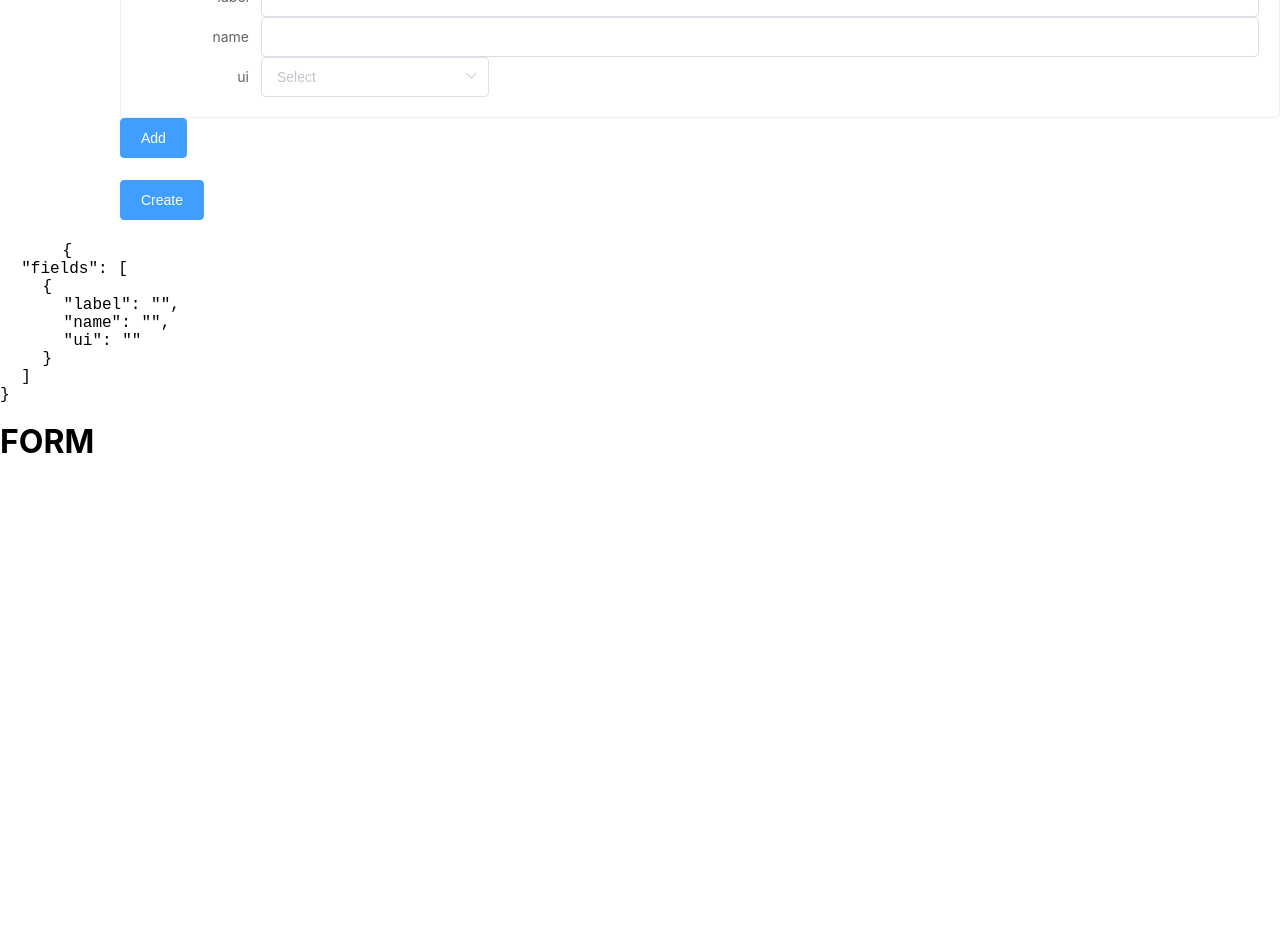
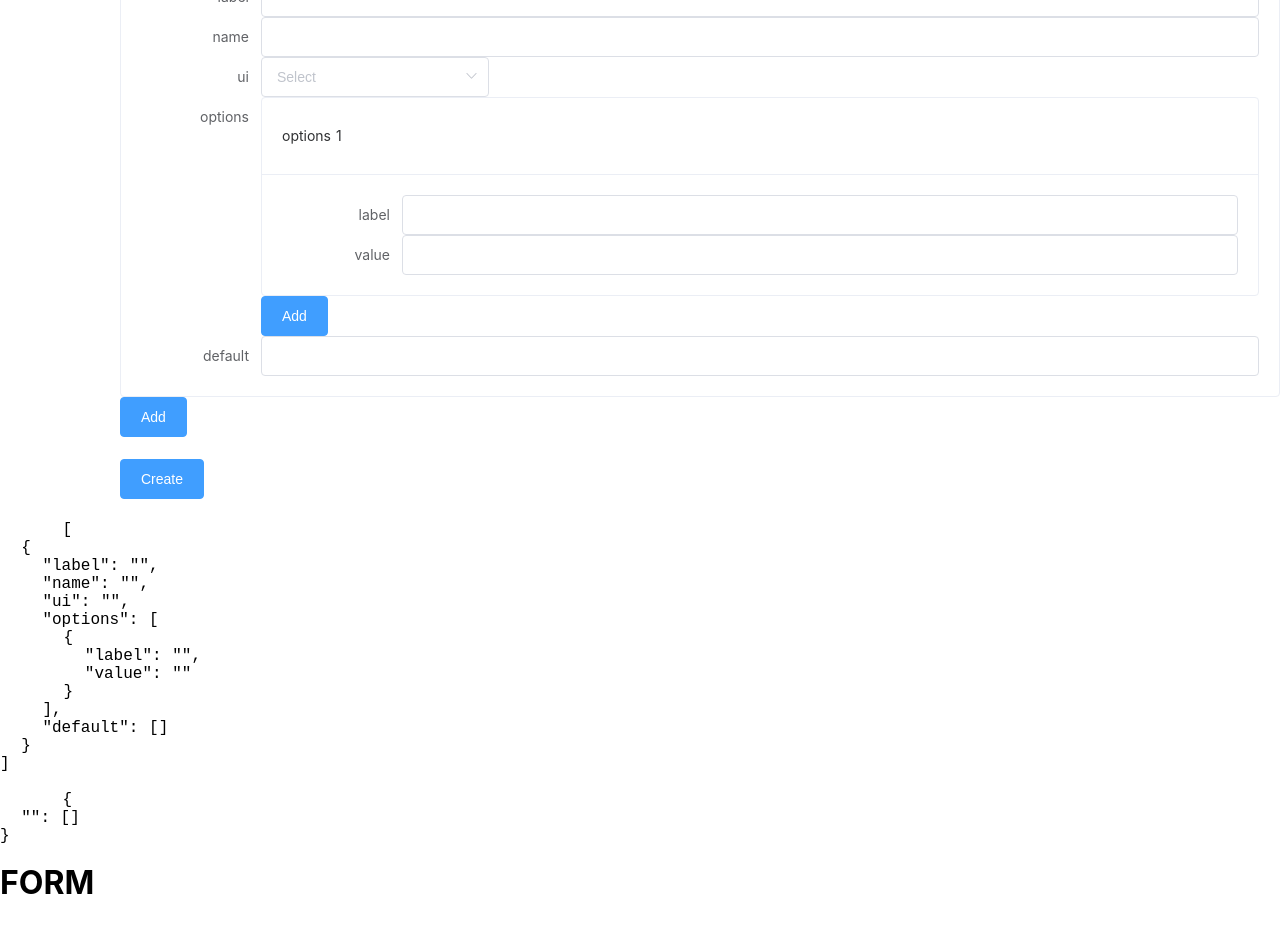
Before and after one commit to walter0331/nuxt-element-form-example, a Nuxt app: page /schema in a window 1280 px wide. Shown: the part 160-1092 px from the top of the page. Before the commit the page ends 800 px from the top, so only its background shows below. Built offline with nearby package versions, Linux system fonts and the light colour scheme.

Commit message:
update: nested fields

```diff
--- a/components/FormBuilder.vue
+++ b/components/FormBuilder.vue
@@ -1,17 +1,12 @@
 <template>
   <el-form ref="form" :model="value" label-width="120px">
     <el-form-item v-for="(field, index) in fields" :key="index" :label="field.label || field.name" v-if="shouldShowField(field)">
-        <FormNestedFields
-          v-if="field.fields"
-          :value="getValue(field.name)"
-          @update="onUpdate(field.name, $event)"
-          v-bind="field" />
-        <FormField
-          v-else
-          :value="getValue(field.name)"
-          :ui="field.ui"
-          @update="onUpdate(field.name, $event)"
-          v-bind="field"></FormField>
+      <component
+        v-if="field.fields"
+        :is="`${field.fields ? 'FormNestedFields' : 'FormField'}`"
+        :value="getValue(field.name)"
+        @update="onUpdate(field.name, $event)"
+        v-bind="field" />
     </el-form-item>
     <el-form-item>
       <slot></slot>
--- a/components/FormField.vue
+++ b/components/FormField.vue
@@ -2,7 +2,7 @@
   <component
     :is="ui"
     v-model="internalValue"
-    v-bind="$props">
+    v-bind="[$props, attr]">
     </component>
 </template>
 <script>
--- a/components/FormNestedFields.vue
+++ b/components/FormNestedFields.vue
@@ -8,11 +8,12 @@
         </el-button>
       </div>
       <el-form-item v-for="(field, ii) in fields" :key="`${i}_${ii}`" :label="field.label || field.name">
-        <FormField
+        <component
+          :is="`${field.fields ? 'FormNestedFields' : 'FormField'}`"
           :value="internalValue[i][field.name]"
           :ui="field.ui"
           @update="onUpdate(`[${i}]${field.name}`, $event)"
-          v-bind="field"></FormField>
+          v-bind="field"></component>
       </el-form-item>
     </el-card>
     <el-button type="primary" @click="onUpdate(`[${internalValue.length}]`, getDefaultValue())">Add</el-button>
@@ -25,6 +26,7 @@
   import FormField from './FormField';
 
   export default {
+    name: 'FormNestedFields',
     props: {
       value: { type: Array, default: () => [] },
       name: { type: String },
--- a/pages/index.vue
+++ b/pages/index.vue
@@ -1,13 +1,13 @@
 <template>
   <el-row :gutter="20">
-    <el-col :span="12">
+    <el-col :md="12">
       <el-card>
         <FormBuilder v-model="model" :fields="fields" @submit.native.prevent>
           <el-button type="primary" @click="onSubmit">Create</el-button>
         </FormBuilder>
       </el-card>
     </el-col>
-    <el-col :span="12">
+    <el-col :md="12">
       <el-card>
         <h1>Model</h1>
         <pre>{{model}}</pre>
--- a/pages/schema.vue
+++ b/pages/schema.vue
@@ -5,10 +5,13 @@
       <el-button type="primary" @click="onSubmit">Create</el-button>
     </SchemaBuilder>
     <pre>
-      {{model}}
+      {{previewFormFields}}
+    </pre>
+    <pre>
+      {{previewFormModel}}
     </pre>
     <h1>FORM</h1>
-    <FormBuilder :fields="model.fields" />
+    <FormBuilder :fields="previewFormFields" v-model="previewFormModel" />
   </div>
 </template>
 
@@ -61,7 +64,27 @@
                 { label: '標籤', value: 'ui-tag' },
                 { label: '多選', value: 'ui-checkbox-group' },
               ]
-            }
+            },
+            {
+              name: 'options',
+              fields: [
+                { name: 'label', ui: 'el-input', },
+                { name: 'value', ui: 'el-input', },
+              ],
+              show: {
+                name: 'ui',
+                value: 'ui-checkbox-group'
+              }
+            },
+            {
+              name: 'default',
+              ui: 'el-input',
+              default: [],
+              show: {
+                  name: 'ui',
+                  value: 'ui-checkbox-group'
+              }
+            },
           ]
         }
       ];
@@ -71,6 +94,14 @@
         fields: fields
       }
     },
+    computed: {
+      previewFormFields() {
+        return this.model.fields
+      },
+      previewFormModel() {
+        return getModelFromFields(this.model.fields);
+      }
+    },
     methods: {
       onSubmit() {
         console.log(this.model);
--- a/utils/formHelper.js
+++ b/utils/formHelper.js
@@ -1,14 +1,10 @@
 import set from 'lodash/set';
 
 export const getModelFromFields = (fields = []) => {
+  console.log(fields);
   return fields.reduce((result, item) => {
-    if (item.fields) {
-      const nestedItemDefault = item.fields.reduce((r, nestedItem) => {
-        return set(r, nestedItem.name, typeof nestedItem.default !== 'undefined' ? nestedItem.default : '')
-      }, {});
-
-      return set(result, item.name, [nestedItemDefault]);
-    }
-    return set(result, item.name, typeof item.default !== 'undefined' ? item.default : '');
+    return item.fields
+      ? set(result, item.name, [getModelFromFields(item.fields)])
+      : set(result, item.name, typeof item.default !== 'undefined' ? item.default : '');
   }, {});
 }
```
